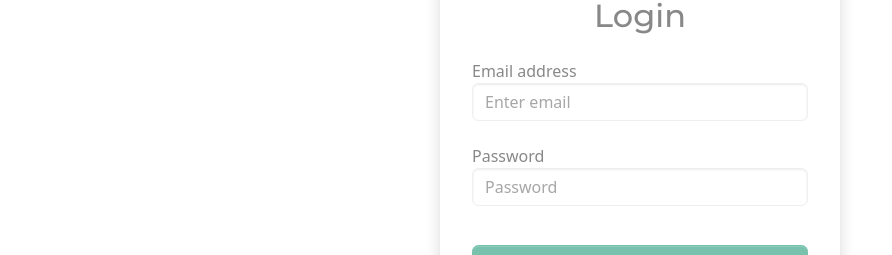
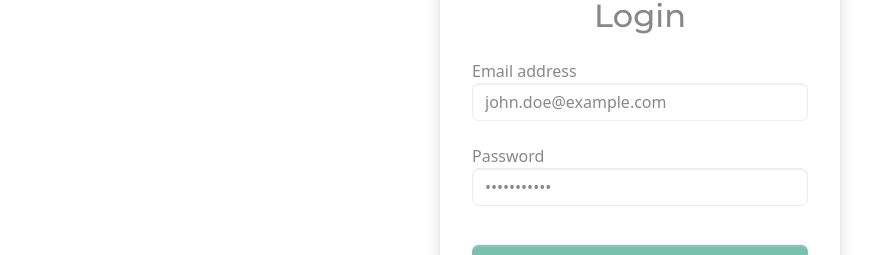
Before and after one commit to la-flor/electron-copilot, a React (Vite) app: page / in a window 1280 px wide. Shown: the part 256-511 px from the top of the page, without its empty margins (0-892 px from the left). Built offline with nearby package versions, Linux system fonts and the light colour scheme.

Commit message:
chore: Pre-fill login form fields

```diff
--- a/app/src/pages/LoginPage.tsx
+++ b/app/src/pages/LoginPage.tsx
@@ -5,8 +5,8 @@ import { useAuth } from "../context/AuthContext";
 
 const LoginPage: React.FC = () => {
   const { login, isAuthenticated, isLoading } = useAuth();
-  const [email, setEmail] = useState("");
-  const [password, setPassword] = useState("");
+  const [email, setEmail] = useState("john.doe@example.com");
+  const [password, setPassword] = useState("password123");
   const [error, setError] = useState<string | null>(null);
   const navigate = useNavigate();
   const location = useLocation();
```
